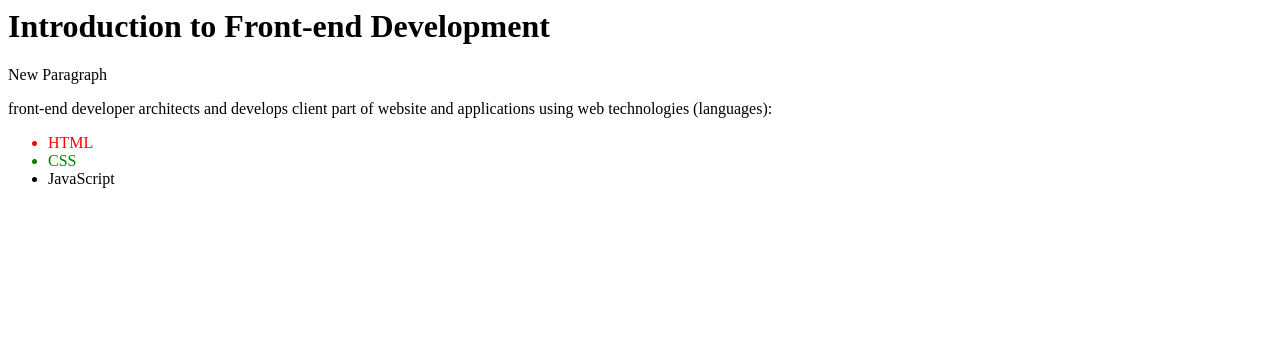
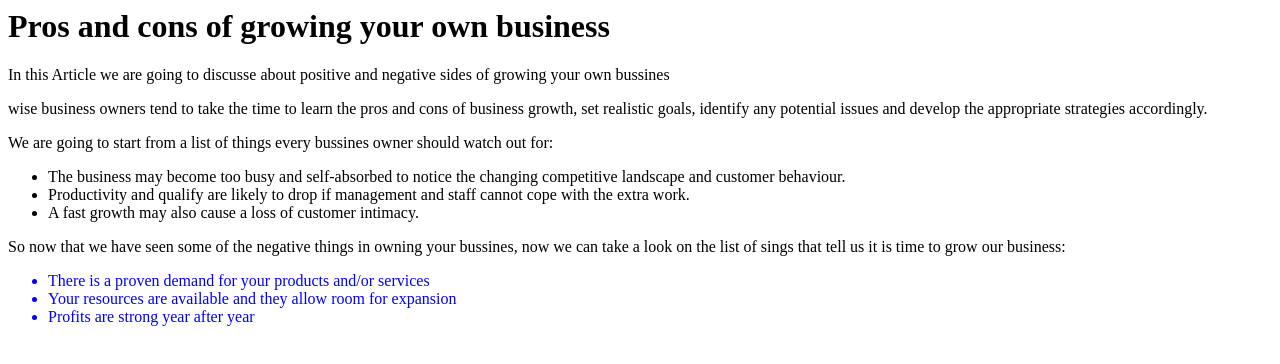
Before and after one commit to yournightmare01/front-end-develop, a plain HTML site: page index.html in a window 1280 px wide. Drawn offline with Linux system fonts and the light colour scheme.

Commit message:
Major changes added

```diff
--- a/index.html
+++ b/index.html
@@ -1,11 +1,20 @@
-<h1>Introduction to Front-end Development</h1>
+<h1>Pros and cons of growing your own business</h1>
 
-<p>New Paragraph</p>
+<p>In this Article we are going to discusse about positive and negative sides of growing your own bussines</p>
+<p>wise business owners tend to take the time to learn the pros and cons of business growth, set realistic goals, identify any potential issues and develop the appropriate strategies accordingly.</p>
 
-<p>front-end developer architects and develops client part of website and applications using web technologies (languages):</p>
+<p>We are going to start from a list of things every bussines owner should watch out for:</p>
 
 <ul>
-           <li style="color: red;">HTML</li>
-           <li style="color: green;">CSS</li>
-           <li style=:color: blue;">JavaScript</li>
+           <li style="color:black;">The business may become too busy and self-absorbed to notice the changing competitive landscape and customer behaviour.</li>
+           <li style="color:black;">Productivity and qualify are likely to drop if management and staff cannot cope with the extra work.</li>
+           <li style="color:black;">A fast growth may also cause a loss of customer intimacy.</li>
 </ul>
+
+<P>So now that we have seen some of the negative things in owning your bussines, now we can take a look on the list of sings that tell us  it is time to grow our business:</P>
+
+<ul>
+    <li style="color:blue;">There is a proven demand for your products and/or services</li>
+    <li style="color:blue;">Your resources are available and they allow room for expansion</li>
+    <li style="color:blue;">Profits are strong year after year</li>
+</ul>
```
